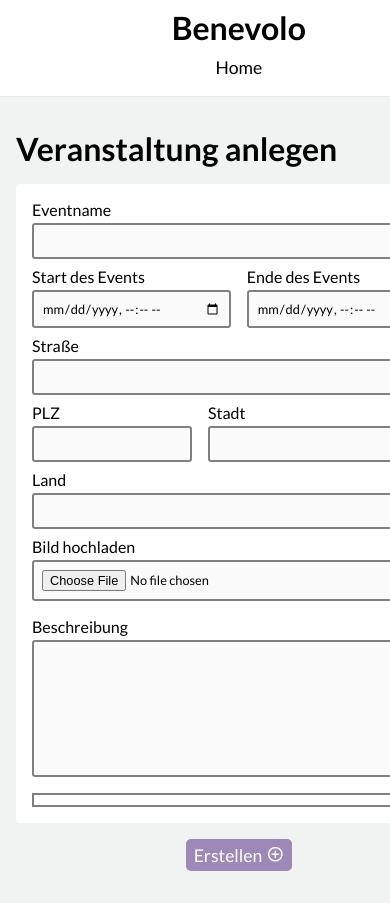
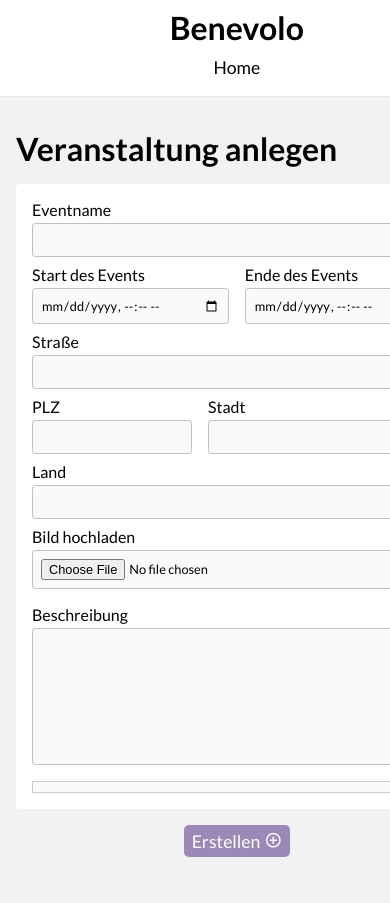
Before and after one commit to thi24/creator-dashboard, a Nuxt app: page /veranstaltung-anlegen in a window 390 px wide. Shown: the top 903 px of the page. Built offline with nearby package versions, Linux system fonts and the light colour scheme.

Commit message:
💄 Changes on the inputs, the responsive Design and bugfixing when you go back to Events from a single Event

```diff
--- a/assets/style.css
+++ b/assets/style.css
@@ -59,12 +59,12 @@
 select {
     border-radius: 0.2rem;
     border-style: none;
-    border: grey 2px solid;
+    border: #c1c1c1 1px solid;
     width: 100%;
     font-size: 1rem;
     padding: 0.5rem;
     outline: none;
-    background-color: rgba(248, 248, 248, 0.744);
+    background-color: rgb(249 249 249 / 74%);
 }
 
 input:focus,
--- a/components/popups/EditTicketTypePopup.vue
+++ b/components/popups/EditTicketTypePopup.vue
@@ -1,5 +1,5 @@
 <template>
-    <PopupTemplate ref="popupTemplate" heading="Ticketklasse anlegen">
+    <PopupTemplate ref="popupTemplate" heading="Ticketklasse ändern">
         <div class="tickettype-container">
             <UiInput label="Ticketname">
                 <input type="text" id="Name" required v-model="ticketType.name">
@@ -23,7 +23,8 @@
         <div v-if="errorMessage" class="error-wrapper">
             <p class="error-message">{{ errorMessage }}</p>
         </div>
-        <UiButton @click="_updateTicketType()" icon="add_circle" :reverse="true" :loading="loading" class="save-btn">Anpassen
+        <UiButton @click="_updateTicketType()" icon="add_circle" :reverse="true" :loading="loading" class="save-btn">
+            Anpassen
         </UiButton>
     </PopupTemplate>
 </template>
@@ -111,7 +112,7 @@
 
 </script>
 
-<style>
+<style scoped>
 .tickettype-container {
     display: grid;
     grid-template-columns: 1fr 1fr;
@@ -132,4 +133,14 @@
 .error-message {
     size: 1rem
 }
+
+@media (max-width: 576px) {
+
+    .tickettype-container {
+        display: grid;
+        grid-template-columns: 1fr;
+        row-gap: 0.5rem;
+        column-gap: 1rem;
+    }
+}
 </style>
--- a/components/popups/SaveTicketTypePopup.vue
+++ b/components/popups/SaveTicketTypePopup.vue
@@ -116,7 +116,7 @@
 }>()
 </script>
 
-<style>
+<style scoped>
 .tickettype-container {
     display: grid;
     grid-template-columns: 1fr 1fr;
--- a/pages/event-dashboard.vue
+++ b/pages/event-dashboard.vue
@@ -26,7 +26,7 @@
                     <NuxtLink :to="'/event-dashboard/' + eventId + '/buchungen'" @click="toggleSidebar">Buchungen
                     </NuxtLink>
                     <NuxtLink @click="toggleSidebar(); entryComponent.show()">Einlass</NuxtLink>
-                    <NuxtLink :to="'../veranstaltungen'">Zurück zu allen Veranstaltungen</NuxtLink>
+                    <NuxtLink :to="'../../veranstaltungen'">Zurück zu allen Veranstaltungen</NuxtLink>
                 </div>
             </div>
         </nav>
--- a/pages/veranstaltung-anlegen.vue
+++ b/pages/veranstaltung-anlegen.vue
@@ -169,9 +169,10 @@
 .preview-image-wrapper {
     max-width: 100%;
     overflow: hidden;
-    border: grey 2px solid;
+    border: #cdcdcd 1px solid;
     padding: 5px;
     position: relative;
+    background-color: rgb(249 249 249 / 74%);
 }
 
 .preview-image {
```
